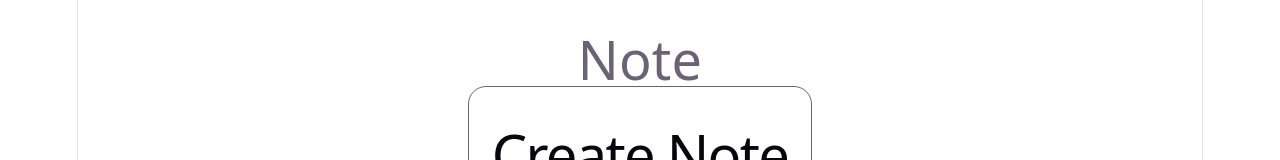
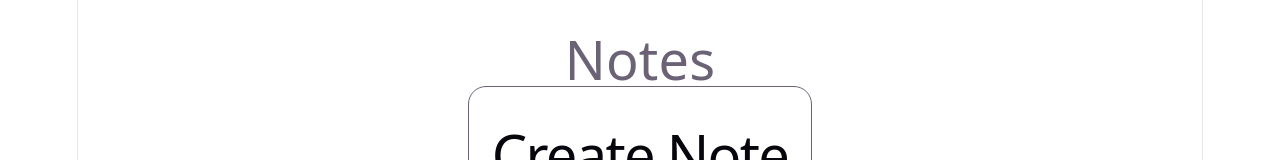
Before and after one commit to Sandeep-177/Note-App, a React (Vite) app in the folder Note/: page / in a window 1280 px wide. Shown: the top 160 px of the page. Built offline with nearby package versions, Linux system fonts and the light colour scheme.

Commit message:
hover effect added on note app button

```diff
--- a/Note/src/App.jsx
+++ b/Note/src/App.jsx
@@ -31,7 +31,7 @@ function App() {
           setSecondinput(e.target.value);
         }} placeholder='Description' required></textarea>
 
-        <button className='bg-blue-700 hover:bg-blue-800 p-3 transform transition-transform duration-150 active:scale-95 rounded text-2xl font-semibold' >Create</button>
+        <button className='bg-blue-700 hover:bg-blue-800 hover:text-white p-3 transform transition-transform duration-150 active:scale-95 rounded text-2xl font-semibold' >Create</button>
         </form>
 
       </section>
--- a/Note/src/Navbar.jsx
+++ b/Note/src/Navbar.jsx
@@ -1,6 +1,6 @@
 
 export const Navbar = () => {
   return (
-    <div className="text-5xl mt-7">Note</div>
+    <div className="text-5xl mt-7">Notes</div>
   )
 }
```
